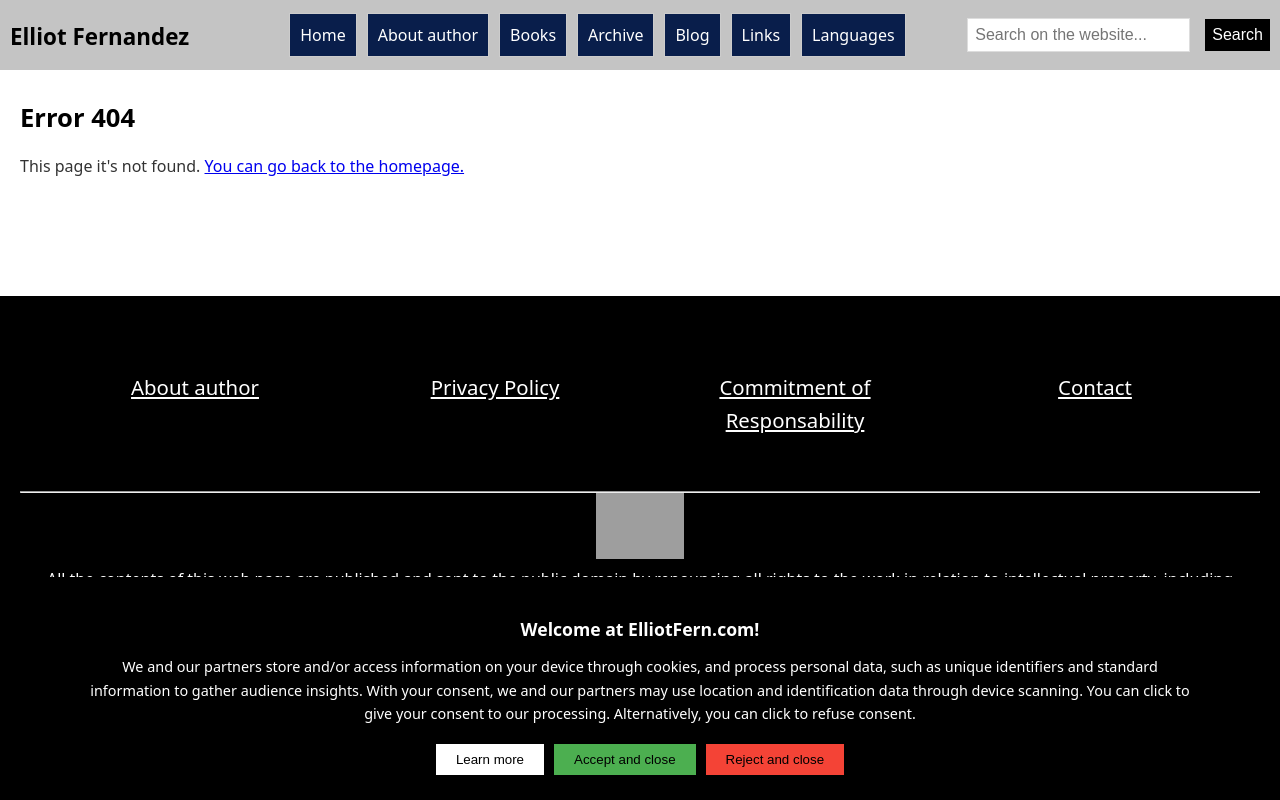
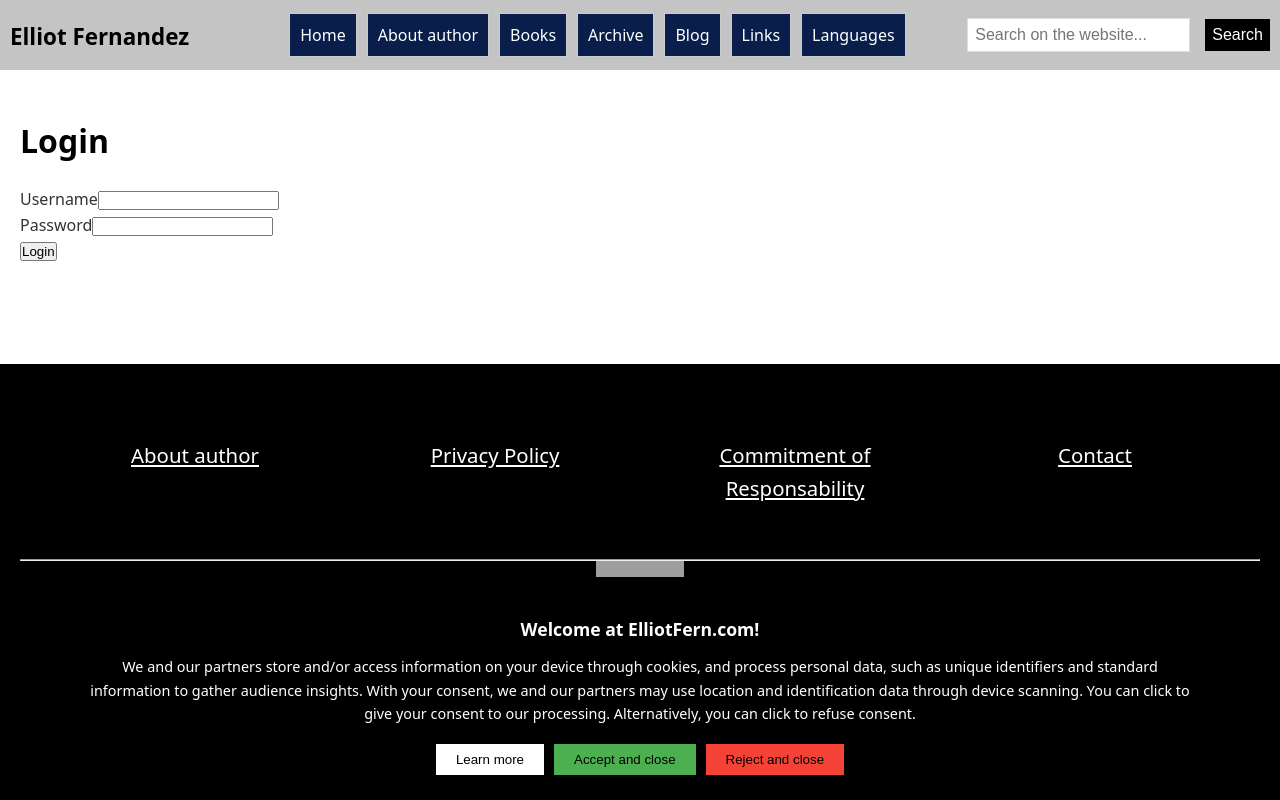
Before and after one commit to elliotfern/elliotfern_com_website, a React (Vite) app: page /login in a window 1280 px wide. Built offline with nearby package versions, Linux system fonts and the light colour scheme; grey boxes are pictures that could not be loaded.

Commit message:
Nova secció privada al web amb crida a la API d'autenticació del backend

```diff
--- a/src/App.tsx
+++ b/src/App.tsx
@@ -1,9 +1,12 @@
-import { Routes, Route, Navigate, useLocation } from 'react-router-dom'
+// App.tsx
+import { Routes, Route, Navigate, useLocation } from 'react-router-dom';
 import i18n from './config/i18n'
 import { useEffect, useState } from 'react'
 import ReactGA from 'react-ga4'
 
 // Importaciones de tus componentes
+import { AuthProvider } from './services/authContext';
+import PrivateRoute from './components/PrivateRoute/PrivateRoute';
 import Articles from './pages/OpenHistory/Articles'
 import ArticlesArchives from './pages/OpenHistory/ArticlesArchives'
 import Course from './pages/OpenHistory/Course'
@@ -26,6 +29,9 @@ import BookDetails from './pages/Library/BookDetails/BookDetails'
 import BookAuthorDetails from './pages/Library/AuthorDetails/BookAuthorDetails'
 import CompromisQualitat from './pages/CompromisQualitat'
 import ScrollToTop from './components/ScrollToTop'
+import Dashboard from './pages/Dashboard/Dashboard';
+import LoginPage from './pages/LoginPage/LoginPage';
+import Vault from './pages/Dashboard/Vault/Vault';
 
 // Lista de idiomas permitidos
 const supportedLanguages = ['en', 'ca', 'es', 'it', 'fr']
@@ -96,7 +102,7 @@ function App() {
   }, [location.pathname]) // Cuando cambie la ruta, envía un Pageview
 
   return (
-    <>
+    <AuthProvider>
       <NavBar />
       {showCookieBanner && <CookieBanner onHide={acceptCookies} />}
       <div className="main-container">
@@ -114,24 +120,15 @@ function App() {
 
           <Route path="/homepage" element={<Navigate to="/en/homepage" />} />
           <Route path="/:lang/homepage" element={<HomePage />} />
-          <Route path="/:lang/course/:nameCourse/" element={<Course />} />
+          <Route path="/:lang/course/:nameCourse" element={<Course />} />
           <Route path="/:lang/article/:nameArticle" element={<Articles />} />
-          <Route
-            path="/:lang/history-archives"
-            element={<ArticlesArchives />}
-          />
+          <Route path="/:lang/history-archives" element={<ArticlesArchives />} />
           <Route path="/:lang/about-author" element={<AboutAuthor />} />
           <Route path="/:lang/privacy-policy" element={<PrivacyPolicy />} />
           <Route path="/:lang/contact" element={<Contact />} />
           <Route path="/:lang/links" element={<Links />} />
-          <Route
-            path="/about-author"
-            element={<Navigate to="/en/about-author" />}
-          />
-          <Route
-            path="/privacy-policy"
-            element={<Navigate to="/en/privacy-policy" />}
-          />
+          <Route path="/about-author" element={<Navigate to="/en/about-author" />} />
+          <Route path="/privacy-policy" element={<Navigate to="/en/privacy-policy" />} />
           <Route path="/contact" element={<Navigate to="/en/contact" />} />
           <Route path="/:lang/books" element={<Books />} />
           <Route path="/:lang/books/:slug" element={<BookDetails />} />
@@ -141,17 +138,31 @@ function App() {
           <Route path="/:lang/blog" element={<Blog />} />
           <Route path="/blog/:blogArticle" element={<BlogArticles />} />
           <Route path="/:lang/search-results" element={<SearchResultsPage />} />
-          <Route
-            path="/:lang/commitment-responsibility"
-            element={<CompromisQualitat />}
-          />
+          <Route path="/:lang/commitment-responsibility" element={<CompromisQualitat />} />
           <Route path="/error" element={<Error />} />
           <Route path="*" element={<PageNotFound />} />
+          <Route path="/login" element={<LoginPage />} />
+          <Route
+            path="/dashboard"
+            element={
+              <PrivateRoute>
+                <Dashboard />
+              </PrivateRoute>
+            }
+          />
+          <Route
+            path="/dashboard/vault"
+            element={
+              <PrivateRoute>
+                <Vault />
+              </PrivateRoute>
+            }
+          />
         </Routes>
       </div>
       <Footer />
-    </>
-  )
+    </AuthProvider>
+  );
 }
 
 export default App
--- /dev/null
+++ b/src/components/PrivateRoute/PrivateRoute.tsx
@@ -0,0 +1,17 @@
+// PrivateRoute.tsx
+import React from 'react';
+import { Navigate, useLocation } from 'react-router-dom';
+import { useAuth } from '../../services/authContext';
+
+const PrivateRoute: React.FC<{ children: JSX.Element }> = ({ children }) => {
+  const { isAuthenticated } = useAuth();
+  const location = useLocation();
+
+  if (!isAuthenticated) {
+    return <Navigate to="/login" state={{ from: location }} />;
+  }
+
+  return children;
+};
+
+export default PrivateRoute;
--- /dev/null
+++ b/src/pages/Dashboard/Dashboard.tsx
@@ -0,0 +1,16 @@
+// Dashboard.tsx
+import React from 'react';
+import { useAuth } from '../../services/authContext';
+
+const Dashboard: React.FC = () => {
+  const { logout } = useAuth();
+
+  return (
+    <div>
+      <h1>Dashboard</h1>
+      <button onClick={logout}>Logout</button>
+    </div>
+  );
+};
+
+export default Dashboard;
--- /dev/null
+++ b/src/pages/Dashboard/Vault/Vault.tsx
@@ -0,0 +1,13 @@
+// Vault.tsx
+
+const Vault = () => {
+
+    return (
+        <>
+            <div className="container" style={{ marginTop: '50px' }}>VAULT PAGE</div>
+
+        </>
+    )
+}
+
+export default Vault
--- /dev/null
+++ b/src/pages/LoginPage/LoginPage.tsx
@@ -0,0 +1,95 @@
+// LoginPage.tsx
+import React, { useState } from 'react';
+import { useAuth } from '../../services/authContext';
+import { useNavigate } from 'react-router-dom';
+
+const LoginPage: React.FC = () => {
+    const { login } = useAuth();
+    const navigate = useNavigate();
+
+    const [username, setUsername] = useState('');
+    const [password, setPassword] = useState('');
+    const [errorMessage, setErrorMessage] = useState('');
+    const [successMessage, setSuccessMessage] = useState('');
+
+    const handleSubmit = async (event: React.FormEvent) => {
+        event.preventDefault();
+
+        try {
+            const response = await fetch('https://gestio.elliotfern.com/api/auth/login', {
+                method: 'POST',
+                headers: {
+                    'Content-Type': 'application/json',
+                },
+                body: JSON.stringify({ username, password }),
+            });
+
+            const data = await response.json();
+
+            if (response.ok && data.success) {
+                setSuccessMessage('Login successful, redirecting...');
+                setErrorMessage('');
+                login(data.token); // Pasa el token al contexto
+                setTimeout(() => {
+                    navigate('/dashboard');
+                }, 3000);
+            } else {
+                setErrorMessage(data.message || 'Username or password are incorrect.');
+                setSuccessMessage('');
+            }
+        } catch (error) {
+            setErrorMessage('An error occurred. Please try again.');
+            setSuccessMessage('');
+            console.log(error)
+        }
+    };
+
+    return (
+        <div className="container" style={{ marginTop: '50px' }}>
+            <div className="card mx-auto" style={{ maxWidth: '400px' }}>
+                <div className="card-body">
+                    <div className="container">
+                        <h1>Login</h1>
+                        {successMessage && (
+                            <div className="alert alert-success" role="alert">
+                                <h4 className="alert-heading"><strong>Login OK!</strong></h4>
+                                <h6>{successMessage}</h6>
+                            </div>
+                        )}
+                        {errorMessage && (
+                            <div className="alert alert-danger" role="alert">
+                                <h4 className="alert-heading"><strong>Error login</strong></h4>
+                                <h6>{errorMessage}</h6>
+                            </div>
+                        )}
+                        <form onSubmit={handleSubmit}>
+                            <label htmlFor="username">Username</label>
+                            <input
+                                type="text"
+                                name="username"
+                                id="username"
+                                className="form-control"
+                                value={username}
+                                onChange={(e) => setUsername(e.target.value)}
+                            />
+                            <br />
+                            <label htmlFor="password">Password</label>
+                            <input
+                                type="password"
+                                name="password"
+                                id="password"
+                                className="form-control"
+                                value={password}
+                                onChange={(e) => setPassword(e.target.value)}
+                            />
+                            <br />
+                            <button type="submit" className="btn btn-primary">Login</button>
+                        </form>
+                    </div>
+                </div>
+            </div>
+        </div>
+    );
+};
+
+export default LoginPage;
--- /dev/null
+++ b/src/services/authContext.tsx
@@ -0,0 +1,46 @@
+import React, { createContext, useContext, useState, ReactNode } from 'react';
+
+interface AuthContextType {
+  isAuthenticated: boolean;
+  login: (token: string) => void;
+  logout: () => void;
+}
+
+
+
+interface AuthProviderProps {
+  children: ReactNode;
+}
+
+const AuthContext = createContext<AuthContextType | undefined>(undefined);
+
+export const AuthProvider: React.FC<AuthProviderProps> = ({ children }) => {
+  const [isAuthenticated, setIsAuthenticated] = useState<boolean>(() => {
+    const token = localStorage.getItem('authToken');
+    return !!token;
+  });
+
+  const login = (token: string) => {
+    localStorage.setItem('authToken', token);
+    setIsAuthenticated(true);
+  };
+
+  const logout = () => {
+    localStorage.removeItem('authToken');
+    setIsAuthenticated(false);
+  };
+
+  return (
+    <AuthContext.Provider value={{ isAuthenticated, login, logout }}>
+      {children}
+    </AuthContext.Provider>
+  );
+};
+
+export const useAuth = () => {
+  const context = useContext(AuthContext);
+  if (!context) {
+    throw new Error('useAuth must be used within an AuthProvider');
+  }
+  return context;
+};
```
Also changed, not shown: 4 other files (tests, documents, lock files or other folders).
